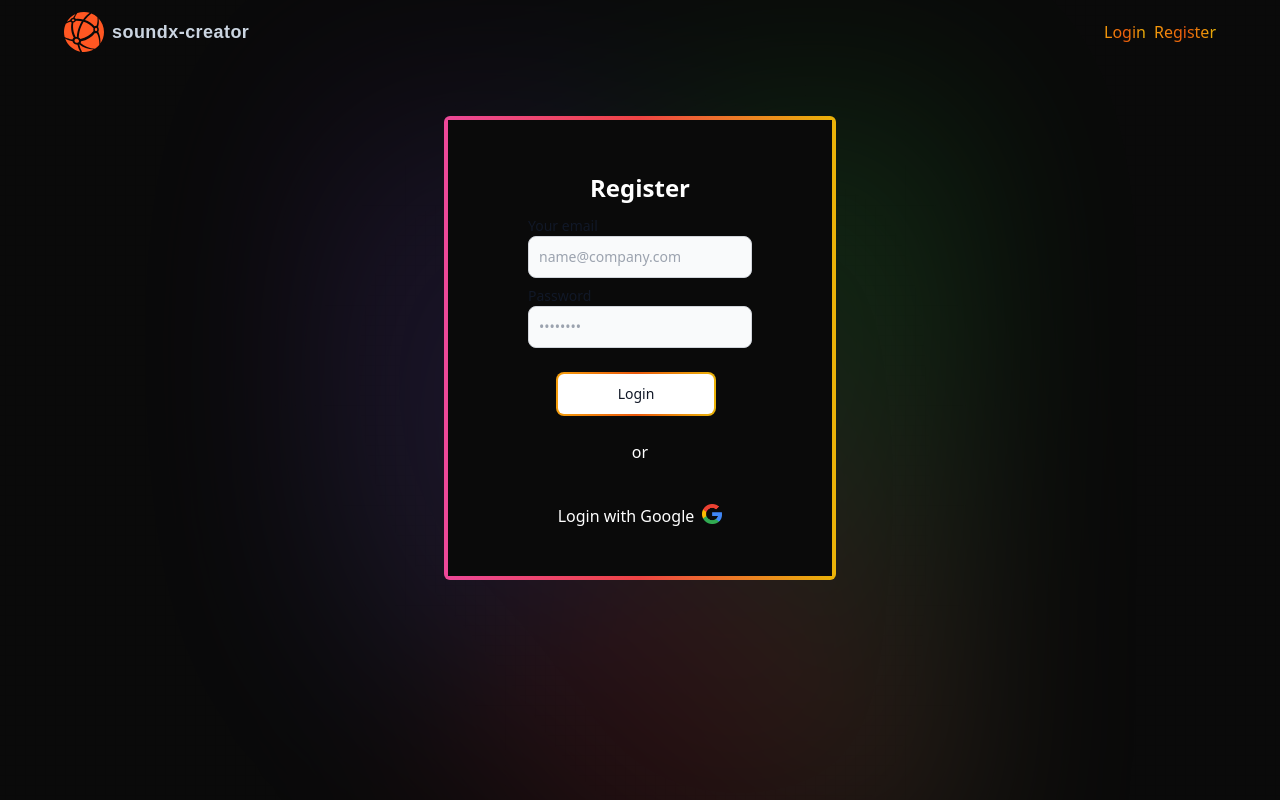
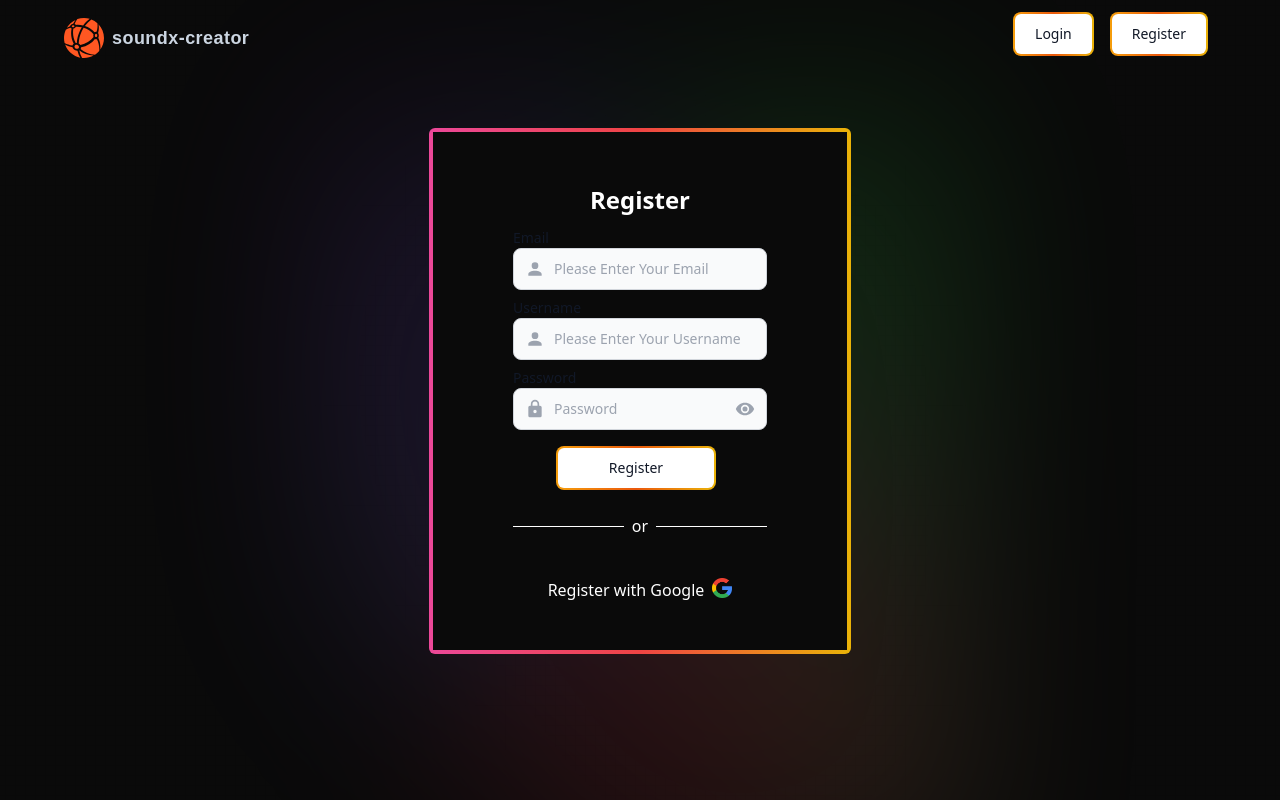
Before and after one commit to sir-george2500/soundx-creator, a Next.js app: page /register in a window 1280 px wide. Built offline with nearby package versions, Linux system fonts and the light colour scheme.

Commit message:
commpleted the Register Screen

```diff
--- a/app/register/page.jsx
+++ b/app/register/page.jsx
@@ -1,67 +1,129 @@
-import GradientButton from '@components/GradientButton'
-import Image from 'next/image'
+"use client"
+import { useState } from 'react';
+import { useFormik } from 'formik';
+import * as yup from 'yup';
+import { mdiAccount, mdiLock, mdiEye, mdiEyeOff } from '@mdi/js';
+import TextInput from '@components/TextInput';
+import GradientButton from '@components/GradientButton';
+import Link from 'next/link';
+import Image from 'next/image';
 
+const validationSchema = yup.object({
+  email: yup
+    .string('Enter your email')
+    .email('Enter a valid email')
+    .required('Email is required'),
+  username: yup
+    .string('Enter your username')
+    .required('Username is required'),
+  password: yup
+    .string('Enter your password')
+    .min(5, 'Password should be at least 5 characters long')
+    .required('Password is required'),
+});
 
 const Register = () => {
+  const [showPassword, setShowPassword] = useState(false);
+
+  const formik = useFormik({
+    initialValues: {
+      email: '',
+      username: '',
+      phoneNumber: '',
+      password: '',
+    },
+    validationSchema: validationSchema,
+    onSubmit: (values) => {
+      // Handle form submission logic here
+      console.log(values);
+    },
+  });
+
+  const handleGoogleLogin = () => {
+    // Handle Google login logic here
+  };
+
+  const onPressRightIcon = () => {
+    setShowPassword((showPassword) => !showPassword);
+  };
+
   return (
     <section className="w-full flex-center flex-col">
       <div className="mx-auto flex max-w-screen-sm items-center">
         <div className="h-70 w-full rounded-md bg-gradient-to-r from-pink-500 via-red-500 to-yellow-500 p-1">
           <div className="flex h-full w-full items-center justify-center bg-neutral-950 back flex-col pl-20 pr-20 pt-10 pb-10">
             <h1 className="text-2xl font-black text-white p-3">Register</h1>
-
+            <form onSubmit={formik.handleSubmit}>
               <div className="mb-2">
-            <label htmlFor="FullName" className="block text-sm font-medium text-gray-900 dark:text-white">
-              Your email
-            </label>
-            <input
-              type="text"
+                <TextInput
+                  type="email"
                   name="email"
                   id="email"
-              placeholder="name@company.com"
-              required
-              className="bg-gray-50 border border-gray-300 text-gray-900 sm:text-sm rounded-lg focus:ring-primary-600 focus:border-primary-600 block w-full p-2.5 dark:bg-gray-700 dark:border-gray-600 dark:placeholder-gray-400 dark:text-white dark:focus:ring-blue-500 dark:focus:border-blue-500"
+                  label="Email"
+                  placeholder="Please Enter Your Email"
+                  value={formik.values.email}
+                  onChange={formik.handleChange}
+                  errorMessage={formik.errors.email}
+                  leftIcon={mdiAccount}
                 />
               </div>
               <div className="mb-2">
-            <label htmlFor="password" className="block text-sm font-medium text-gray-900 dark:text-white">
-              Password
-            </label>
-            <input
-              type="password"
+                <TextInput
+                  type="text"
+                  name="username"
+                  id="username"
+                  label="Username"
+                  placeholder="Please Enter Your Username"
+                  value={formik.values.username}
+                  onChange={formik.handleChange}
+                  errorMessage={formik.errors.username}
+                  leftIcon={mdiAccount}
+                />
+              </div>
+              <div className="mb-2">
+                <TextInput
+                  type={showPassword ? 'text' : 'password'}
                   name="password"
                   id="password"
-              placeholder="••••••••"
-              required
-              className="bg-gray-50 border border-gray-300 text-gray-900 sm:text-sm rounded-lg focus:ring-primary-600 focus:border-primary-600 block w-full p-2.5 dark:bg-gray-700 dark:border-gray-600 dark:placeholder-gray-400 dark:text"
+                  label="Password"
+                  placeholder="Password"
+                  value={formik.values.password}
+                  onChange={formik.handleChange}
+                  errorMessage={formik.errors.password}
+                  leftIcon={mdiLock}
+                  rightIcon={showPassword ? mdiEyeOff : mdiEye}
+                  onPressRightIcon={onPressRightIcon}
                 />
               </div>
-           <div  className='mt-4'>
-          <GradientButton text="Login" form={true}/>
+              <div className="mt-4">
+                <div className="flex justify-center">
+                  <GradientButton text="Register" form={true} type="submit" />
                 </div>
-
                 <div className="flex items-center my-4">
                   <div className="flex-grow border-t border-white"></div>
                   <div className="px-2 text-white">or</div>
                   <div className="flex-grow border-t border-white"></div>
                 </div>
-
+                <div className="flex justify-center">
                   <button
                     className="flex gap-2 mt-4  hover:text-gray-300 text-white font-medium rounded-lg px-4 py-2"
+                    onClick={handleGoogleLogin}
                   >
-            Login with Google
-            <Image src={require('@public/assets/icons/google.png')}
+                    Register with Google
+                    <Image
+                      src={require('@public/assets/icons/google.png')}
                       width={20}
                       height={20}
                     />
                   </button>
-
-
+                </div>
+              </div>
+            </form>
           </div>
         </div>
       </div>
     </section>
-  )
-}
+  );
+};
 
-export default Register
+export default Register;
--- a/components/Nav.jsx
+++ b/components/Nav.jsx
@@ -60,18 +60,19 @@ const Nav = () => {
              <Link
               href="/Login"
               onClick={()=>{}}
-              className="orange_gradient">
+             >
+              <GradientButton
+               text="Login"
+              />
+            </Link>
 
-              Login
-              </Link>
-
-              <Link
-              href="/"
-              onClick={()=>{}}
-              className="orange_gradient">
-
-              Register
-              </Link>
+             <Link
+              href="/register"
+             >
+            <GradientButton
+               text="Register"
+              />
+             </Link>
          </div>
 
          </>
```
Lines whose indentation alone changed are shown as unchanged.
